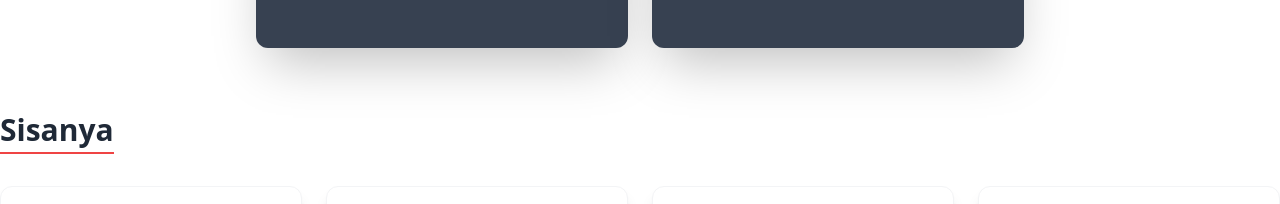
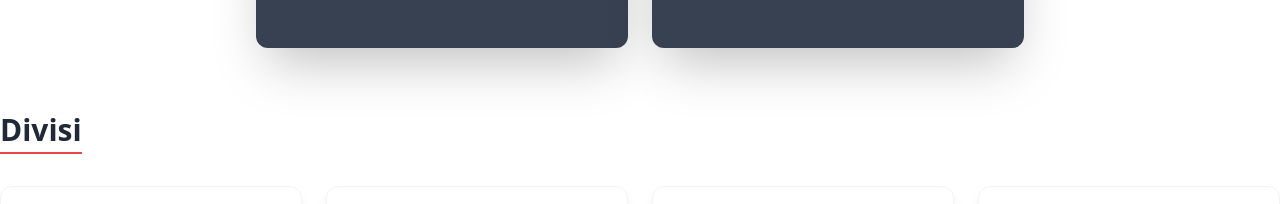
Before and after one commit to frizqy/bem-ucm-campus-firebase, a Next.js app: page /tentang in a window 1280 px wide. Shown: the part 2951-3155 px from the top of the page. Built offline with nearby package versions, Linux system fonts and the light colour scheme; some icons are missing.

Commit message:
update 11

```diff
--- a/app/tentang/StrukturOrganisasi.tsx
+++ b/app/tentang/StrukturOrganisasi.tsx
@@ -210,7 +210,7 @@ const ministries = [
       {/* Section 3: Ministries and Operational Divisions */}
       <section className="pb-[20px]">
         <h2 className="text-3xl font-bold text-gray-800 text-center mb-8 border-b-2 border-red-500 inline-block mx-auto pb-1">
-          Sisanya
+          Divisi
         </h2>
         <div className="grid grid-cols-1 sm:grid-cols-2 lg:grid-cols-3 xl:grid-cols-4 gap-6">
           {ministries.map(({ name, head, headName, imageUrl, icon, color, focus }, index) => (
```
